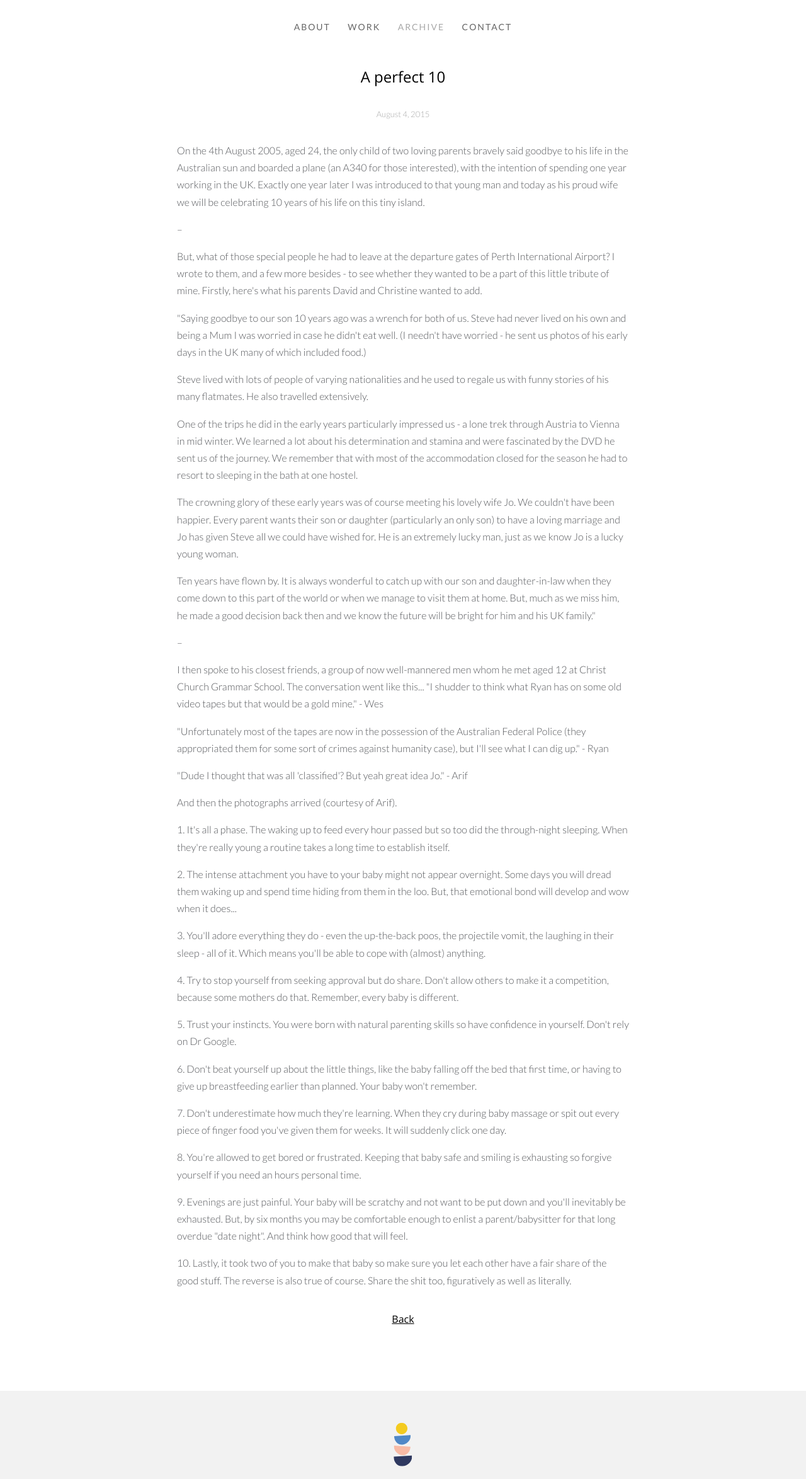
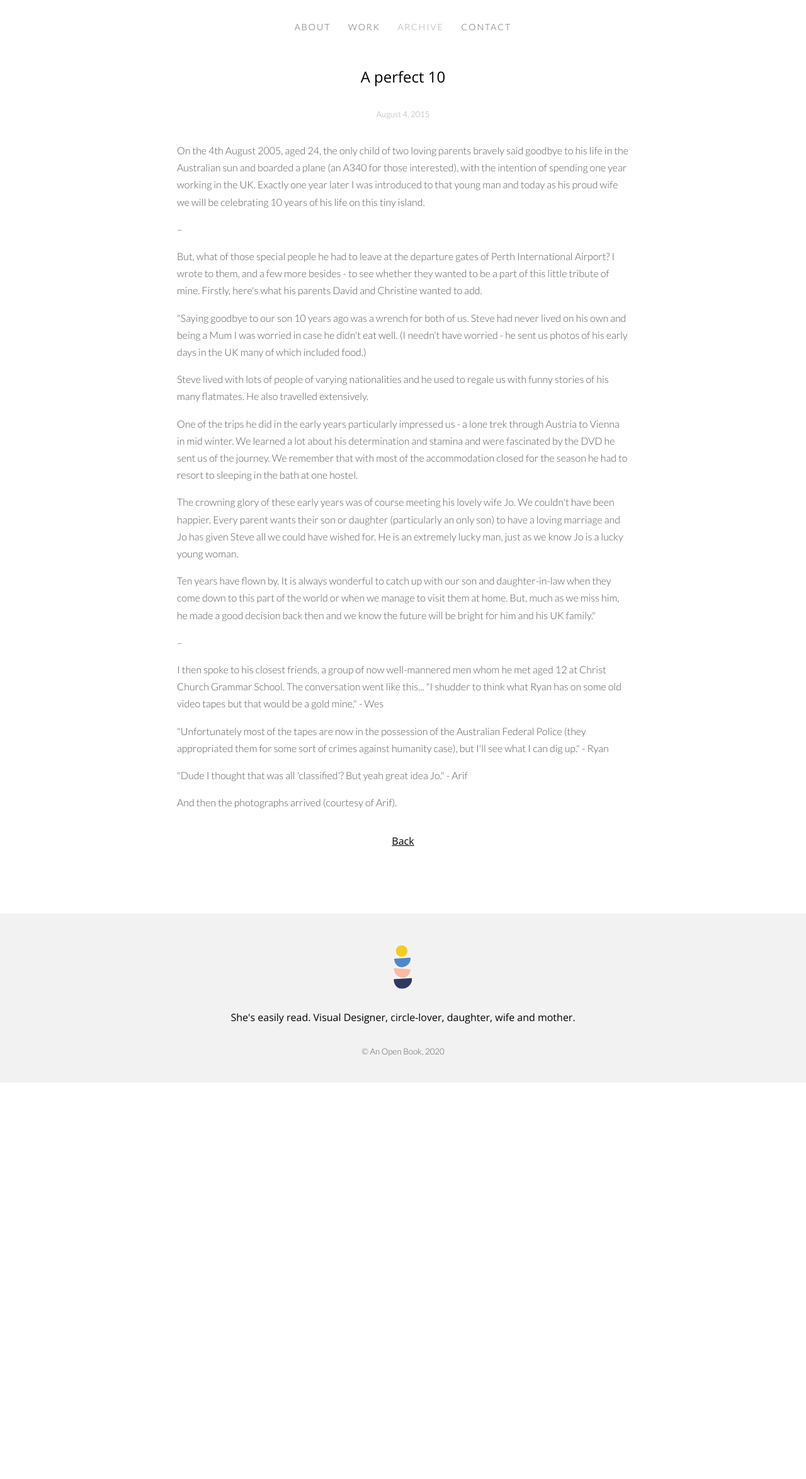
Before and after one commit to damongolding/shesanopenbook, a PHP site: page /posts/the-perfect-ten.html in a window 1280 px wide. Shown: the top 2348 px of the page at 63% size. After the commit the page ends 1719 px from the top, so only its background shows below. Run offline with PHP 8.4, Linux system fonts and the light colour scheme.

Commit message:
Text amends

```diff
--- a/archive.html
+++ b/archive.html
@@ -19,7 +19,7 @@
 
 			<nav class="nav">
 				<ul>
-					<li class="nav-item"><a href="/about">About</a></li>
+					<li class="nav-item"><a href="/index">About</a></li>
 					<li class="nav-item"><a href="/work">Work</a></li>
 					<li class="nav-item"><a href="#" class="active">Archive</a></li>
 					<li class="nav-item"><a href="/contact">Contact</a></li>
@@ -65,7 +65,7 @@
 			</div>
 		</a>
 
-		<a class="post--link" href="posts/perfect-ten">Read more</a>
+		<a class="post--link" href="posts/the-perfect-ten">Read more</a>
 
 		</article>
 
--- a/css/shes-got-style.css
+++ b/css/shes-got-style.css
@@ -14,11 +14,6 @@ body {
 	line-height: 1.8rem;
 	padding: 0;
 	margin:0;
-}
-
-Body a{
-	font-family: 'Lato', sans-serif;
-	font-weight: 400;
 }
 
 img{
--- a/index.html
+++ b/index.html
@@ -34,10 +34,10 @@
 				</h1>
 			</header>
 			<div class="post--body">
-				<p>I am a daughter, wife and mother. 'She' is the moniker I've had for almost twenty years. I am quite genuinely an open book and unapologetically easy to read.
+				<p>I am a daughter, wife and mother. 'She' is the moniker I've had for almost twenty years. I am quite genuinely an open book that is unapologetically easy to read.
 				<p>I'm a trained Visual Designer and an experienced team leader. I run engaging creative workshops, love project planning and strategy and spend a lot of my time defining and prioritising briefs.</p>
 				<p>I'm extremely organised and a conscientious and committed problem-solver, both personally and professionally. I listen, I ask challenging questions and I work really, really hard.</p>
-				<p>You'll find lots of examples of my <a href="/work.html">projects and design work</a> on this site. And if you want me to talk to me about any of it, or you just fancy a chat you can <a href="/contact.html">contact me</a> via this web form.</p>
+				<p>You'll find lots of examples of my <a href="/work.html">projects and design work</a> on this site. And if you want me to talk to me about any of it, or you just fancy a chat you can <a href="/contact.html">contact me</a> via a web form.</p>
 			</div>
 		</article>
 
--- a/posts/template.html
+++ b/posts/feedthem.html
@@ -30,7 +30,7 @@
 		<article class="post">
 			<header class="post--header">
 				<h1>
-					Template
+					Winning hearts and minds
 				</h1>
 			</header>
 			<div class="post--date">
--- a/posts/the-perfect-ten.html
+++ b/posts/the-perfect-ten.html
@@ -52,17 +52,6 @@
 				<p>"Dude I thought that was all 'classified'? But yeah great idea Jo." - Arif</p>
 				<p>And then the photographs arrived (courtesy of Arif).</p>
 
-				<p>1. It's all a phase. The waking up to feed every hour passed but so too did the through-night sleeping. When they're really young a routine takes a long time to establish itself.</p>
-				<p>2. The intense attachment you have to your baby might not appear overnight. Some days you will dread them waking up and spend time hiding from them in the loo. But, that emotional bond will develop and wow when it does...</p>
-				<p>3. You'll adore everything they do - even the up-the-back poos, the projectile vomit, the laughing in their sleep - all of it. Which means you'll be able to cope with (almost) anything.</p>
-				<p>4. Try to stop yourself from seeking approval but do share. Don't allow others to make it a competition, because some mothers do that. Remember, every baby is different.</p>
-				<p>5. Trust your instincts. You were born with natural parenting skills so have confidence in yourself. Don't rely on Dr Google.</p>
-				<p>6. Don't beat yourself up about the little things, like the baby falling off the bed that first time, or having to give up breastfeeding earlier than planned. Your baby won't remember.</p>
-				<p>7. Don't underestimate how much they're learning. When they cry during baby massage or spit out every piece of finger food you've given them for weeks. It will suddenly click one day.</p>
-				<p>8. You're allowed to get bored or frustrated. Keeping that baby safe and smiling is exhausting so forgive yourself if you need an hours personal time.</p>
-				<p>9. Evenings are just painful. Your baby will be scratchy and not want to be put down and you'll inevitably be exhausted. But, by six months you may be comfortable enough to enlist a parent/babysitter for that long overdue "date night". And think how good that will feel.</p>
-				<p>10. Lastly, it took two of you to make that baby so make sure you let each other have a fair share of the good stuff. The reverse is also true of course. Share the shit too, figuratively as well as literally.</p>
-
 			</div>
 
 			<a class="post--link" href="/">Back</a>
--- a/posts/this-too-will-pass.html
+++ b/posts/this-too-will-pass.html
@@ -51,7 +51,7 @@
 				<p>7. Don't underestimate how much they're learning. When they cry during baby massage or spit out every piece of finger food you've given them for weeks. It will suddenly click one day.</p>
 				<p>8. You're allowed to get bored or frustrated. Keeping that baby safe and smiling is exhausting so forgive yourself if you need an hours personal time.</p>
 				<p>9. Evenings are just painful. Your baby will be scratchy and not want to be put down and you'll inevitably be exhausted. But, by six months you may be comfortable enough to enlist a parent/babysitter for that long overdue "date night". And think how good that will feel.</p>
-				<p>10. Lastly, it took two of you to make that baby so make sure you let each other have a fair share of the good stuff. The reverse is also true of course. Share the shit too, figuratively as well as literally.</p>
+				<p>10. Lastly, it took two of you to make that baby so make sure you let each other have a fair share of the good stuff. The reverse is also true of course - share the shit too, figuratively as well as literally.</p>
 
 			</div>
 
--- a/work.html
+++ b/work.html
@@ -35,7 +35,7 @@
 			</header>
 
 			<div class="post--body">
-				<p>I'm a highly motivated designer with ten years experience in digital. I've worked client-side, in-house, at agencies and with start-ups. I've trained, mentored, freelanced and consulted.</p>
+				<p>As a highly motivated designer with ten years experience in digital I have worked client-side, in-house, at agencies and with start-ups. I've trained, mentored, freelanced and consulted.</p>
 				<p>I've designed award-winning campaigns, new and refreshed identities, communication strategies and visual languages. I've built brands, raised revenue (and morale) and formed communities to fund charitable works.</p>
 				<p>If you can't find what you're looking for in the following posts, or you have a question about the work or my experience, please <a href="/contact.html">get in contact</a>.</p>
 			</div>
@@ -48,7 +48,7 @@
 				</h1>
 			</header>
 			<div class="post--date">
-				February 24, 2019
+				February 24, 2020
 			</div>
 			<div class="post--body">
 
@@ -62,7 +62,7 @@
 			</div>
 		</a>
 
-		<a class="post--link" href="posts/template">Read more</a>
+		<a class="post--link" href="posts/feedthem">Read more</a>
 
 		</article>
 
```
